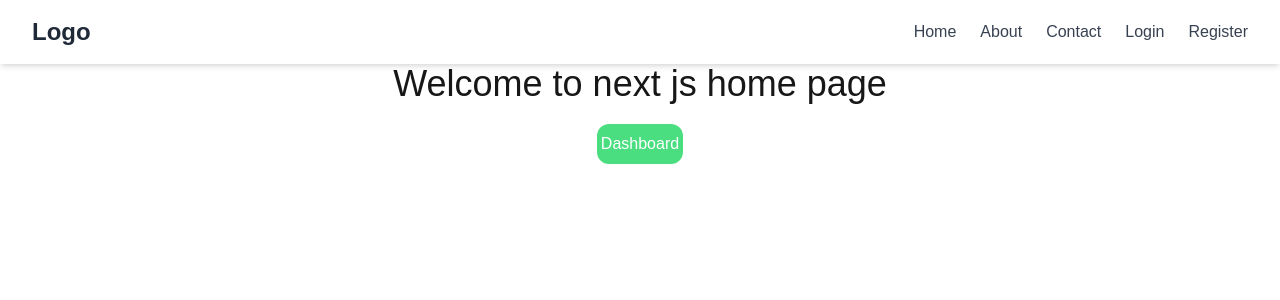
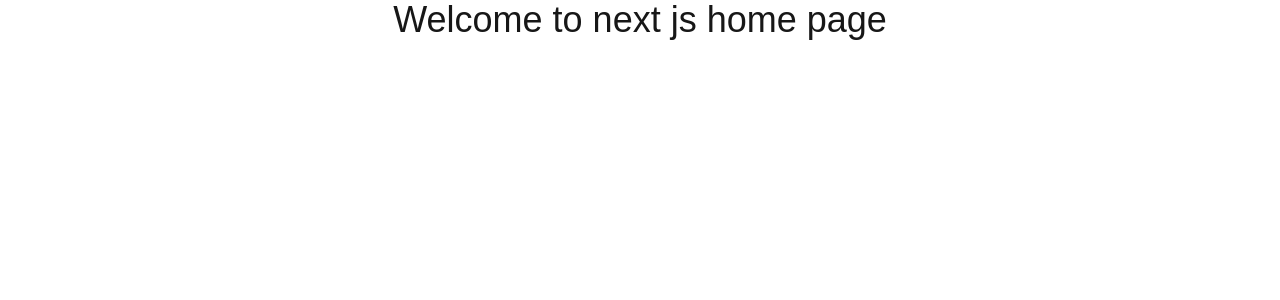
Before and after one commit to HumayunKabirSobuj/Fundamentals-of-Next.JS, a Next.js app: page / in a window 1280 px wide. Shown: the top 300 px of the page. Built offline with nearby package versions, Linux system fonts and the light colour scheme.

Commit message:
Image component learn successfully

```diff
--- a/next.config.mjs
+++ b/next.config.mjs
@@ -1,4 +1,13 @@
 /** @type {import('next').NextConfig} */
-const nextConfig = {};
+const nextConfig = {
+  images: {
+    remotePatterns: [
+      {
+        protocol: "https",
+        hostname: "**",
+      },
+    ],
+  },
+};
 
 export default nextConfig;
--- a/src/app/about/page.js
+++ /dev/null
@@ -1,9 +0,0 @@
-const AboutPage = () => {
-  return (
-    <div>
-      <h1>Welcome to about page</h1>
-    </div>
-  );
-};
-
-export default AboutPage;
--- a/src/app/contact/page.js
+++ /dev/null
@@ -1,9 +0,0 @@
-const ContactPage = () => {
-  return (
-    <div>
-      <h1>Welcom to contact page</h1>
-    </div>
-  );
-};
-
-export default ContactPage;
--- a/src/app/dashboard/page.js
+++ /dev/null
@@ -1,9 +0,0 @@
-const DashboadPage = () => {
-  return (
-    <div>
-      <h1 className="text-3xl font-bold">This is Dashboard Page</h1>
-    </div>
-  );
-};
-
-export default DashboadPage;
--- /dev/null
+++ b/src/app/gallery/page.js
@@ -0,0 +1,36 @@
+import Image from "next/image";
+import nextImage from "../../assets/book.jpg";
+
+const GalleryPage = () => {
+  return (
+    <div className="text-center">
+      <h1>Regular image tag</h1>
+      <img
+        className=" rounded-3xl mx-auto"
+        src="https://i.ibb.co.com/JF7GZMG1/book-composition-with-open-book.jpg"
+        height={400}
+        width={400}
+      />
+      <h1>Nextjs image Component</h1>
+      <Image
+        className="mx-auto rounded-3xl"
+        src={
+          "https://i.ibb.co.com/JF7GZMG1/book-composition-with-open-book.jpg"
+        }
+        alt="books"
+        height={400}
+        width={400}
+      />
+      <h1>Local image</h1>
+      <Image
+        className="mx-auto rounded-3xl"
+        src={nextImage}
+        alt="books"
+        height={400}
+        width={400}
+      />
+    </div>
+  );
+};
+
+export default GalleryPage;
--- a/src/app/layout.js
+++ b/src/app/layout.js
@@ -1,6 +1,5 @@
 import { Geist, Geist_Mono } from "next/font/google";
 import "./globals.css";
-import Navbar from "@/components/shared/Navbar";
 
 const geistSans = Geist({
   variable: "--font-geist-sans",
@@ -23,7 +22,7 @@ export default function RootLayout({ children }) {
       <body
         className={`${geistSans.variable} ${geistMono.variable} antialiased`}
       >
-        <Navbar />
+
         {children}
 
       </body>
--- a/src/app/login/page.js
+++ /dev/null
@@ -1,9 +0,0 @@
-const LoginPage = () => {
-  return (
-    <div>
-      <h1>Welcome to login page</h1>
-    </div>
-  );
-};
-
-export default LoginPage;
--- /dev/null
+++ b/src/app/not-found.js
@@ -0,0 +1,9 @@
+const NotFound = () => {
+  return (
+    <div>
+      <h1 className="text-4xl text-center">404 Page Not Found</h1>
+    </div>
+  );
+};
+
+export default NotFound;
--- a/src/app/page.js
+++ b/src/app/page.js
@@ -1,25 +1,12 @@
-"use client";
-import { useRouter } from "next/navigation";
-import React from "react";
+
 
 const HomePage = () => {
-  // console.log("Hello world");
-  const router = useRouter();
-
-  const handleNavigate = () => {
-    router.push("/dashboard");
-  };
 
   return (
     <div className="text-center">
       <h1 className="text-4xl text-center">Welcome to next js home page</h1>
 
-      <button
-        onClick={handleNavigate}
-        className="my-5 py-2 px-1 bg-green-400 text-white rounded-xl"
-      >
-        Dashboard
-      </button>
+
     </div>
   );
 };
--- a/src/app/register/page.js
+++ /dev/null
@@ -1,9 +0,0 @@
-const page = () => {
-  return (
-    <div>
-      <h1>Welcome to register page</h1>
-    </div>
-  );
-};
-
-export default page;
--- a/src/components/shared/Navbar.jsx
+++ /dev/null
@@ -1,37 +0,0 @@
-"use client";
-import Link from "next/link";
-import { useState } from "react";
-
-const Navbar = () => {
-  return (
-    <nav className="bg-white shadow-md">
-      <div className="max-w-7xl mx-auto px-4 sm:px-6 lg:px-8">
-        <div className="flex justify-between items-center h-16">
-          <div className="text-2xl font-bold text-gray-800">Logo</div>
-          <div className="hidden md:flex space-x-6">
-            <Link href="/" className="text-gray-700 hover:text-blue-500">
-              Home
-            </Link>
-            <Link href="/about" className="text-gray-700 hover:text-blue-500">
-              About
-            </Link>
-            <Link href="/contact" className="text-gray-700 hover:text-blue-500">
-              Contact
-            </Link>
-            <Link href="/login" className="text-gray-700 hover:text-blue-500">
-              Login
-            </Link>
-            <Link
-              href="/register"
-              className="text-gray-700 hover:text-blue-500"
-            >
-              Register
-            </Link>
-          </div>
-        </div>
-      </div>
-    </nav>
-  );
-};
-
-export default Navbar;
```
Also changed, not shown: 1 other file (tests, documents, lock files or other folders).
